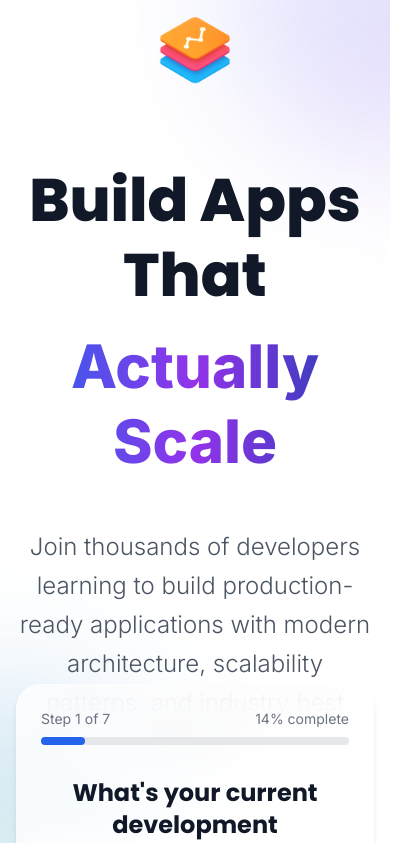
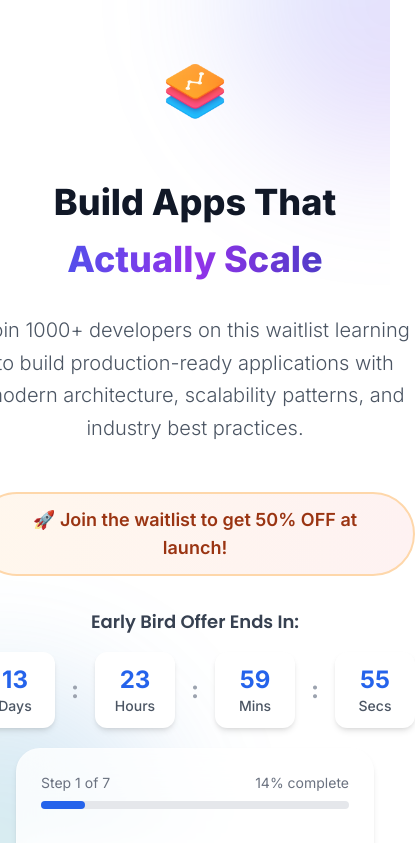
Before and after one commit to ChrolloAce/appsthatscale, a Next.js app: page / in a window 390 px wide. Shown: the top 843 px of the page, 415 px wide, since content can reach past the window. Built offline with nearby package versions, Linux system fonts and the light colour scheme.

Commit message:
Add countdown timer, launch discount offer, fix header spacing, improve mobile margins

```diff
--- a/app/page.tsx
+++ b/app/page.tsx
@@ -10,8 +10,8 @@ export default function Home() {
         {/* Hero Section */}
         <WaitlistHero />
 
-        {/* Quiz Section */}
-        <section className="relative -mt-40 pb-32">
+        {/* Quiz Section - Better mobile spacing */}
+        <section className="relative -mt-32 sm:-mt-40 pb-32 pt-8 sm:pt-0">
           <div className="max-w-7xl mx-auto px-4 sm:px-6 lg:px-8">
             <WaitlistQuiz className="relative z-10" />
           </div>
--- a/components/WaitlistHero.tsx
+++ b/components/WaitlistHero.tsx
@@ -1,8 +1,41 @@
 'use client'
 
-import React from 'react'
+import React, { useState, useEffect } from 'react'
 
 const WaitlistHero: React.FC = () => {
+  const [timeLeft, setTimeLeft] = useState({
+    days: 0,
+    hours: 0,
+    minutes: 0,
+    seconds: 0
+  });
+
+  useEffect(() => {
+    // Set target date to 14 days from now
+    const targetDate = new Date();
+    targetDate.setDate(targetDate.getDate() + 14);
+
+    const calculateTimeLeft = () => {
+      const now = new Date().getTime();
+      const target = targetDate.getTime();
+      const difference = target - now;
+
+      if (difference > 0) {
+        setTimeLeft({
+          days: Math.floor(difference / (1000 * 60 * 60 * 24)),
+          hours: Math.floor((difference % (1000 * 60 * 60 * 24)) / (1000 * 60 * 60)),
+          minutes: Math.floor((difference % (1000 * 60 * 60)) / (1000 * 60)),
+          seconds: Math.floor((difference % (1000 * 60)) / 1000)
+        });
+      }
+    };
+
+    calculateTimeLeft();
+    const timer = setInterval(calculateTimeLeft, 1000);
+
+    return () => clearInterval(timer);
+  }, []);
+
   return (
     <section className="relative min-h-screen flex items-center justify-center px-4 sm:px-6 lg:px-8">
       {/* Background Elements */}
@@ -11,29 +44,74 @@ const WaitlistHero: React.FC = () => {
         <div className="absolute -bottom-40 -left-40 w-80 h-80 rounded-full bg-gradient-to-tr from-green-400/20 to-blue-600/20 blur-3xl"></div>
       </div>
 
-      <div className="relative max-w-4xl mx-auto text-center">
+      <div className="relative max-w-5xl mx-auto text-center">
         {/* Logo/Brand */}
-        <div className="mb-16">
+        <div className="mb-12">
           <img
             src="/toplogo.png"
             alt="Apps That Scale"
-            className="mx-auto h-24 w-auto mb-12"
+            className="mx-auto h-20 sm:h-24 w-auto mb-8"
           />
         </div>
 
-        {/* Main Headline */}
-        <h1 className="text-6xl sm:text-7xl lg:text-8xl font-extrabold text-gray-900 mb-12 leading-tight">
-          Build Apps That
-          <span className="block bg-gradient-to-r from-blue-600 via-purple-600 to-blue-800 bg-clip-text text-transparent mt-4">
+        {/* Main Headline - Better spacing */}
+        <h1 className="text-4xl sm:text-6xl lg:text-7xl xl:text-8xl font-extrabold text-gray-900 mb-8 leading-tight">
+          <span className="block mb-3">Build Apps That</span>
+          <span className="block bg-gradient-to-r from-blue-600 via-purple-600 to-blue-800 bg-clip-text text-transparent">
             Actually Scale
           </span>
         </h1>
 
-        {/* Subheadline */}
-        <p className="text-2xl sm:text-3xl text-gray-600 mb-20 max-w-4xl mx-auto leading-relaxed font-light">
-          Join thousands of developers learning to build production-ready applications
+        {/* Updated Subheadline */}
+        <p className="text-xl sm:text-2xl lg:text-3xl text-gray-600 mb-12 max-w-4xl mx-auto leading-relaxed font-light">
+          Join 1000+ developers on this waitlist learning to build production-ready applications
           with modern architecture, scalability patterns, and industry best practices.
         </p>
+
+        {/* Launch Discount Offer */}
+        <div className="mb-8">
+          <div className="inline-flex items-center px-6 py-3 rounded-full bg-gradient-to-r from-orange-50 to-red-50 border-2 border-orange-200">
+            <span className="text-lg font-semibold text-orange-800">
+              🚀 Join the waitlist to get 50% OFF at launch!
+            </span>
+          </div>
+        </div>
+
+        {/* Countdown Timer */}
+        <div className="mb-16">
+          <div className="mb-4">
+            <h3 className="text-lg font-semibold text-gray-700 mb-2">Early Bird Offer Ends In:</h3>
+          </div>
+          <div className="flex justify-center items-center space-x-4 sm:space-x-6">
+            <div className="text-center">
+              <div className="bg-white rounded-xl shadow-md px-4 py-3 min-w-[80px]">
+                <div className="text-2xl sm:text-3xl font-bold text-blue-600">{String(timeLeft.days).padStart(2, '0')}</div>
+                <div className="text-sm text-gray-600 font-medium">Days</div>
+              </div>
+            </div>
+            <div className="text-2xl text-gray-400 font-bold">:</div>
+            <div className="text-center">
+              <div className="bg-white rounded-xl shadow-md px-4 py-3 min-w-[80px]">
+                <div className="text-2xl sm:text-3xl font-bold text-blue-600">{String(timeLeft.hours).padStart(2, '0')}</div>
+                <div className="text-sm text-gray-600 font-medium">Hours</div>
+              </div>
+            </div>
+            <div className="text-2xl text-gray-400 font-bold">:</div>
+            <div className="text-center">
+              <div className="bg-white rounded-xl shadow-md px-4 py-3 min-w-[80px]">
+                <div className="text-2xl sm:text-3xl font-bold text-blue-600">{String(timeLeft.minutes).padStart(2, '0')}</div>
+                <div className="text-sm text-gray-600 font-medium">Mins</div>
+              </div>
+            </div>
+            <div className="text-2xl text-gray-400 font-bold">:</div>
+            <div className="text-center">
+              <div className="bg-white rounded-xl shadow-md px-4 py-3 min-w-[80px]">
+                <div className="text-2xl sm:text-3xl font-bold text-blue-600">{String(timeLeft.seconds).padStart(2, '0')}</div>
+                <div className="text-sm text-gray-600 font-medium">Secs</div>
+              </div>
+            </div>
+          </div>
+        </div>
       </div>
     </section>
   )
```
